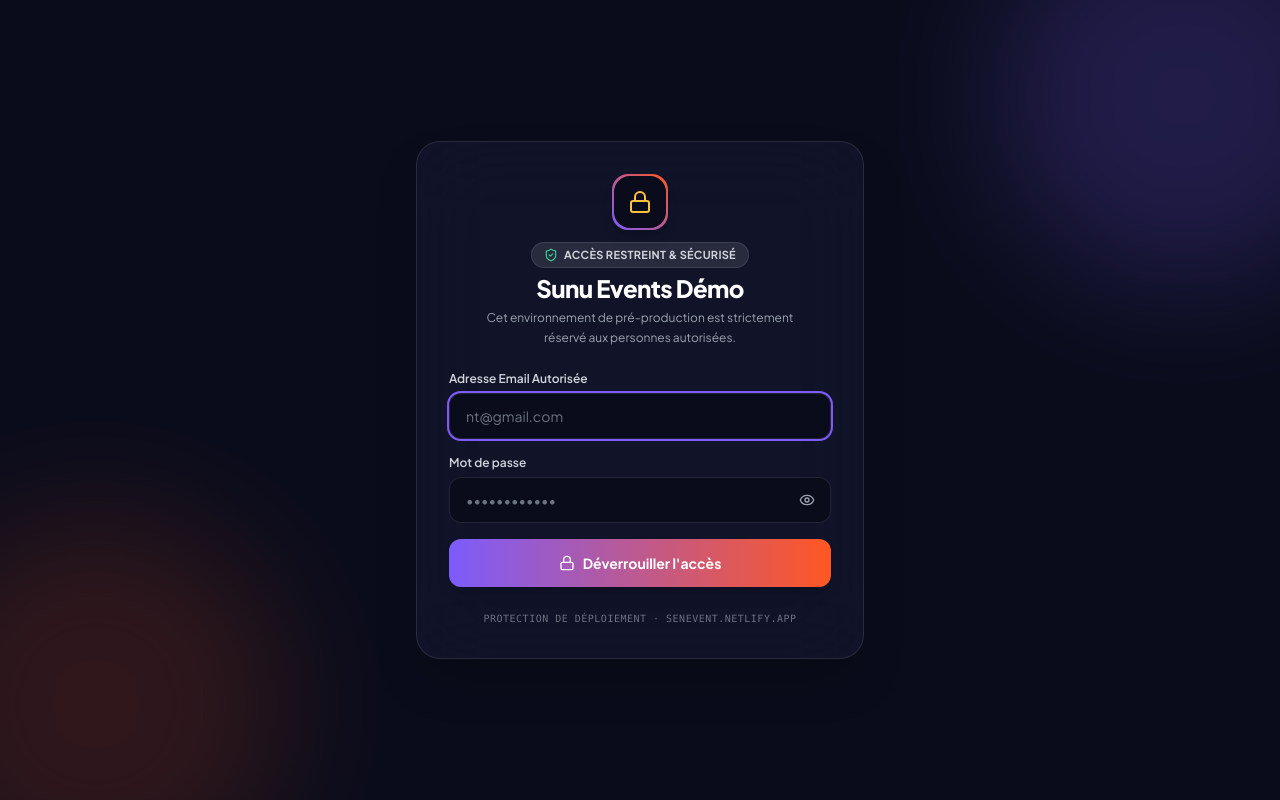
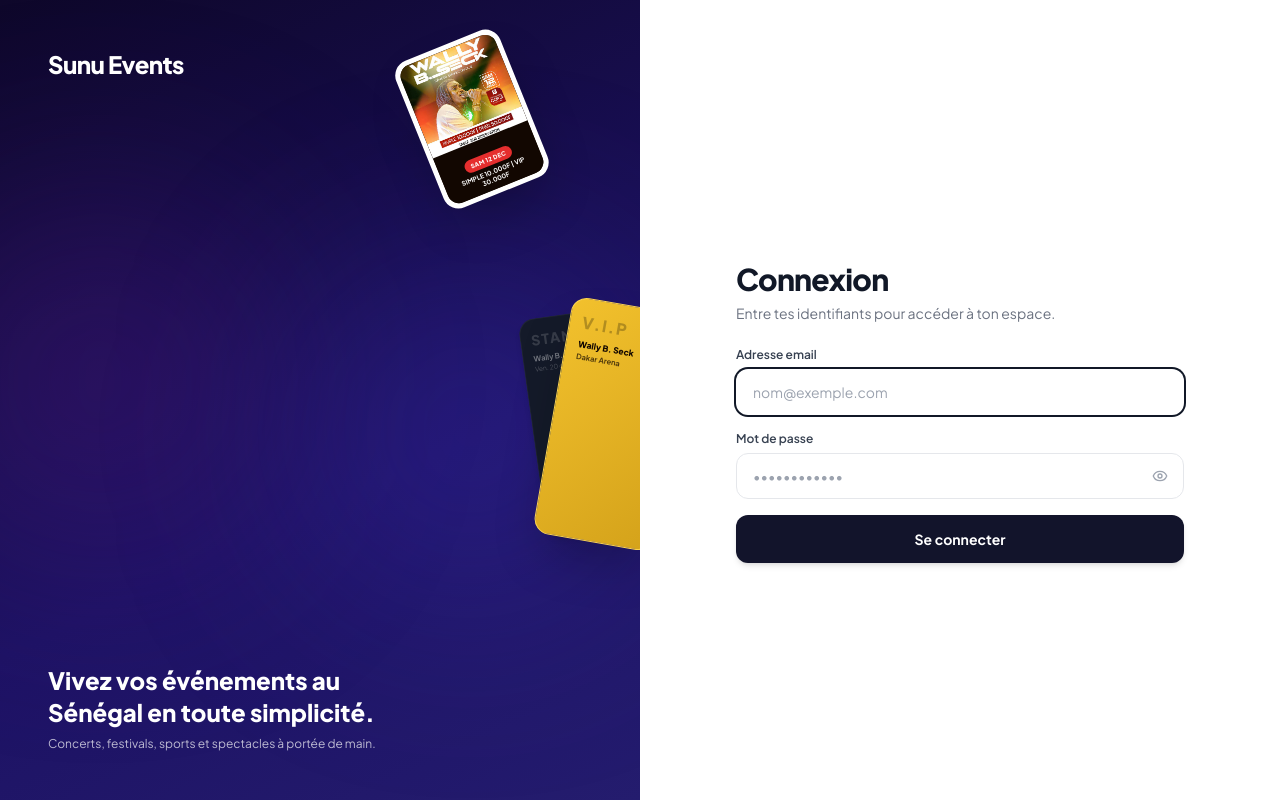
Before and after one commit to gaye-lamine/sen-event, a React (Vite) app: page / in a window 1280 px wide. Built offline with nearby package versions, Linux system fonts and the light colour scheme; no server answers.

Commit message:
style(auth): redesign protected access gate to match Sunu Events login UI with clean non-technical text

```diff
--- a/src/components/auth/ProtectedAccessGate.tsx
+++ b/src/components/auth/ProtectedAccessGate.tsx
@@ -1,5 +1,5 @@
 import React, { useState } from 'react';
-import { Lock, ShieldCheck, Eye, EyeOff, AlertCircle, Loader2 } from 'lucide-react';
+import { Eye, EyeOff, AlertCircle, Loader2 } from 'lucide-react';
 import { authService } from '../../services/api/authService';
 
 interface ProtectedAccessGateProps {
@@ -52,9 +52,7 @@ export const ProtectedAccessGate: React.FC<ProtectedAccessGateProps> = ({ childr
 
         setIsUnlocked(true);
       } else {
-        setErrorMessage(
-          'Accès refusé. Seul le compte autorisé (nt@gmail.com) peut accéder à cette plateforme.'
-        );
+        setErrorMessage('Adresse email ou mot de passe incorrect.');
       }
       setIsLoading(false);
     }, 400);
@@ -65,53 +63,124 @@ export const ProtectedAccessGate: React.FC<ProtectedAccessGateProps> = ({ childr
   }
 
   return (
-    <div className="fixed inset-0 z-[9999] w-screen h-screen bg-[#0A0C1B] flex items-center justify-center p-4 sm:p-6 select-none overflow-hidden font-sans">
-      {/* Halos lumineux d'arrière-plan */}
+    <div className="fixed inset-0 w-screen h-screen max-h-screen overflow-hidden flex flex-col lg:flex-row bg-white font-sans selection:bg-brand-300 selection:text-gray-900 z-50">
+      {/* ========================================================================= */}
+      {/* SECTION GAUCHE : VISUEL 3D OFFICIEL SUNU EVENTS */}
+      {/* ========================================================================= */}
       <div
-        className="absolute -top-24 -right-24 w-96 h-96 rounded-full bg-[#7C5CFC] opacity-20 blur-3xl pointer-events-none"
-        aria-hidden="true"
+        className="hidden lg:flex lg:w-1/2 h-full max-h-screen relative overflow-hidden select-none flex-col justify-between p-8 sm:p-10 lg:p-12 text-white"
+        style={{
+          background: 'linear-gradient(155.21deg, #0E072A 0%, #1D1264 60%, #241C6E 100%)',
+        }}
+      >
+        {/* Halos lumineux */}
+        <div className="absolute inset-0 pointer-events-none">
+          <div className="absolute top-1/4 -left-20 w-[360px] h-[360px] bg-purple-900/30 rounded-full blur-[100px]" />
+          <div className="absolute bottom-1/4 right-0 w-[340px] h-[340px] bg-indigo-700/25 rounded-full blur-[100px]" />
+        </div>
+
+        {/* 1. Header Logo */}
+        <div className="relative z-30">
+          <span className="font-extrabold text-xl sm:text-2xl tracking-tight text-white">
+            Sunu Events
+          </span>
+        </div>
+
+        {/* 2. Composition visuelle des cartes et billets */}
+        <div className="absolute inset-0 pointer-events-none overflow-hidden z-10">
+          {/* Flyer Wally Seck */}
+          <div className="absolute top-10 right-20 lg:right-28">
+            <div className="relative w-28 sm:w-34 bg-white rounded-2xl p-1 shadow-2xl transform -rotate-[22deg] border border-white/90">
+              <div className="relative rounded-xl overflow-hidden bg-[#1E0D04]">
+                <img
+                  src="/images/wally.png"
+                  alt="Wally B. Seck"
+                  className="w-full h-20 sm:h-24 object-cover"
                 />
-      <div
-        className="absolute -bottom-24 -left-24 w-96 h-96 rounded-full bg-[#FF5722] opacity-15 blur-3xl pointer-events-none"
-        aria-hidden="true"
-      />
-
-      <div className="relative w-full max-w-md bg-[#12142B]/90 backdrop-blur-2xl rounded-3xl p-6 sm:p-8 border border-white/10 shadow-2xl text-center space-y-6">
-        {/* Badge & Cadenas */}
-        <div className="flex flex-col items-center gap-3">
-          <div className="w-14 h-14 rounded-2xl bg-gradient-to-tr from-[#7C5CFC] to-[#FF5722] p-0.5 shadow-lg">
-            <div className="w-full h-full bg-[#0A0C1B] rounded-2xl flex items-center justify-center text-white">
-              <Lock className="w-6 h-6 text-[#FFC23C]" />
+                <div className="p-1.5 bg-[#120701] text-center">
+                  <span className="inline-block bg-[#E52E2E] text-white text-[6px] font-black px-1.5 py-0.5 rounded-full uppercase tracking-wider mb-0.5">
+                    SAM 12 DEC
+                  </span>
+                  <p className="text-[6.5px] font-bold text-white leading-tight">
+                    SIMPLE 10.000F | VIP 30.000F
+                  </p>
+                </div>
+              </div>
             </div>
           </div>
 
-          <div className="space-y-1">
-            <div className="inline-flex items-center gap-1.5 px-3 py-1 rounded-full bg-white/10 text-gray-300 text-[11px] font-bold tracking-wide uppercase border border-white/10">
-              <ShieldCheck className="w-3.5 h-3.5 text-emerald-400" />
-              <span>Accès Restreint & Sécurisé</span>
+          {/* Billets 3D */}
+          <div className="absolute top-[38%] -right-6 lg:-right-8 z-20">
+            {/* Billet Standard */}
+            <div className="absolute -left-5 top-2 w-[110px] h-[220px] bg-[#141A29] rounded-2xl shadow-md transform -rotate-[8deg] p-2.5 text-white/50 border border-white/5 overflow-hidden">
+              <span className="text-sm font-black text-white/15 uppercase tracking-widest block">
+                STANDARD
+              </span>
+              <p className="text-[7.5px] font-bold text-white/40 mt-1">Wally B. Seck</p>
+              <p className="text-[6.5px] text-white/25">Ven. 20 déc.</p>
             </div>
-            <h1 className="text-xl sm:text-2xl font-black text-white tracking-tight">
-              Sunu Events Démo
-            </h1>
-            <p className="text-xs text-gray-400 max-w-xs mx-auto leading-relaxed">
-              Cet environnement de pré-production est strictement réservé aux personnes autorisées.
+
+            {/* Billet VIP Doré */}
+            <div
+              className="relative w-[120px] h-[240px] rounded-2xl shadow-2xl transform rotate-[10deg] p-3 text-[#120701] overflow-hidden border border-amber-300"
+              style={{
+                background: 'linear-gradient(135deg, #F2C12D 0%, #D4A21A 100%)',
+              }}
+            >
+              <span className="text-base font-black text-black/25 uppercase tracking-widest block">
+                V.I.P
+              </span>
+              <p className="text-[8.5px] font-extrabold text-[#120701] mt-1">Wally B. Seck</p>
+              <p className="text-[7.5px] font-bold text-[#120701]/70">Dakar Arena</p>
+            </div>
+          </div>
+        </div>
+
+        {/* 3. Baseline */}
+        <div className="relative z-30 space-y-2 max-w-sm">
+          <h2 className="text-xl sm:text-2xl font-black leading-snug">
+            Vivez vos événements au Sénégal en toute simplicité.
+          </h2>
+          <p className="text-xs text-white/70">
+            Concerts, festivals, sports et spectacles à portée de main.
           </p>
         </div>
       </div>
 
-        {/* Message d'erreur */}
+      {/* ========================================================================= */}
+      {/* SECTION DROITE : FORMULAIRE DE CONNEXION ÉPURÉ */}
+      {/* ========================================================================= */}
+      <div className="w-full lg:w-1/2 h-full flex items-center justify-center p-6 sm:p-10 lg:p-16 overflow-y-auto">
+        <div className="w-full max-w-md space-y-6">
+          {/* Logo Mobile */}
+          <div className="lg:hidden">
+            <span className="font-extrabold text-2xl tracking-tight text-gray-900">
+              Sunu Events
+            </span>
+          </div>
+
+          <div className="space-y-1.5 text-left">
+            <h1 className="text-2xl sm:text-3xl font-black text-gray-900 tracking-tight">
+              Connexion
+            </h1>
+            <p className="text-xs sm:text-sm text-gray-500">
+              Entre tes identifiants pour accéder à ton espace.
+            </p>
+          </div>
+
+          {/* Message d'erreur épuré */}
           {errorMessage && (
-          <div className="p-3 rounded-xl bg-red-500/10 border border-red-500/30 text-red-300 text-xs font-semibold flex items-center gap-2 text-left animate-in fade-in duration-200">
-            <AlertCircle className="w-4 h-4 text-red-400 shrink-0" />
+            <div className="p-3.5 rounded-xl bg-red-50 border border-red-200 text-red-700 text-xs font-semibold flex items-center gap-2 text-left animate-in fade-in duration-200">
+              <AlertCircle className="w-4 h-4 text-red-500 shrink-0" />
               <span>{errorMessage}</span>
             </div>
           )}
 
-        {/* Formulaire d'authentification unique */}
+          {/* Formulaire */}
           <form onSubmit={handleUnlock} className="space-y-4 text-left">
             <div>
-            <label className="block text-xs font-semibold text-gray-300 mb-1.5">
-              Adresse Email Autorisée
+              <label className="block text-xs font-semibold text-gray-700 mb-1.5">
+                Adresse email
               </label>
               <input
                 type="email"
@@ -119,13 +188,13 @@ export const ProtectedAccessGate: React.FC<ProtectedAccessGateProps> = ({ childr
                 autoFocus
                 value={email}
                 onChange={(e) => setEmail(e.target.value)}
-              placeholder="nt@gmail.com"
-              className="w-full px-4 py-3 bg-[#0A0C1B] border border-white/10 rounded-xl text-xs sm:text-sm text-white placeholder-gray-500 focus:ring-2 focus:ring-[#7C5CFC] focus:outline-none transition-all"
+                placeholder="nom@exemple.com"
+                className="w-full px-4 py-3 bg-white border border-gray-200 rounded-xl text-xs sm:text-sm text-gray-900 placeholder-gray-400 focus:ring-2 focus:ring-gray-900 focus:border-transparent focus:outline-none transition-all"
               />
             </div>
 
             <div>
-            <label className="block text-xs font-semibold text-gray-300 mb-1.5">
+              <label className="block text-xs font-semibold text-gray-700 mb-1.5">
                 Mot de passe
               </label>
               <div className="relative">
@@ -135,12 +204,12 @@ export const ProtectedAccessGate: React.FC<ProtectedAccessGateProps> = ({ childr
                   value={password}
                   onChange={(e) => setPassword(e.target.value)}
                   placeholder="••••••••••••"
-                className="w-full px-4 py-3 bg-[#0A0C1B] border border-white/10 rounded-xl text-xs sm:text-sm text-white placeholder-gray-500 focus:ring-2 focus:ring-[#7C5CFC] focus:outline-none transition-all pr-10"
+                  className="w-full px-4 py-3 bg-white border border-gray-200 rounded-xl text-xs sm:text-sm text-gray-900 placeholder-gray-400 focus:ring-2 focus:ring-gray-900 focus:border-transparent focus:outline-none transition-all pr-10"
                 />
                 <button
                   type="button"
                   onClick={() => setShowPassword(!showPassword)}
-                className="absolute right-3 top-1/2 -translate-y-1/2 text-gray-400 hover:text-white p-1 cursor-pointer"
+                  className="absolute right-3 top-1/2 -translate-y-1/2 text-gray-400 hover:text-gray-600 p-1 cursor-pointer"
                 >
                   {showPassword ? <EyeOff className="w-4 h-4" /> : <Eye className="w-4 h-4" />}
                 </button>
@@ -150,25 +219,19 @@ export const ProtectedAccessGate: React.FC<ProtectedAccessGateProps> = ({ childr
             <button
               type="submit"
               disabled={isLoading}
-            className="w-full py-3.5 px-4 rounded-xl bg-gradient-to-r from-[#7C5CFC] to-[#FF5722] hover:opacity-95 text-white font-bold text-xs sm:text-sm flex items-center justify-center gap-2 transition-all shadow-lg active:scale-98 cursor-pointer disabled:opacity-50"
+              className="w-full py-3.5 px-4 rounded-xl bg-[#12142B] hover:bg-[#0A0C1B] text-white font-bold text-xs sm:text-sm flex items-center justify-center gap-2 transition-all shadow-md active:scale-98 cursor-pointer disabled:opacity-50 mt-2"
             >
               {isLoading ? (
                 <>
                   <Loader2 className="w-4 h-4 animate-spin" />
-                <span>Vérification...</span>
+                  <span>Connexion en cours...</span>
                 </>
               ) : (
-              <>
-                <Lock className="w-4 h-4" />
-                <span>Déverrouiller l'accès</span>
-              </>
+                <span>Se connecter</span>
               )}
             </button>
           </form>
-
-        <p className="text-[10px] text-gray-500 font-mono tracking-wider">
-          PROTECTION DE DÉPLOIEMENT · SENEVENT.NETLIFY.APP
-        </p>
+        </div>
       </div>
     </div>
   );
```
Lines whose indentation alone changed are shown as unchanged.
